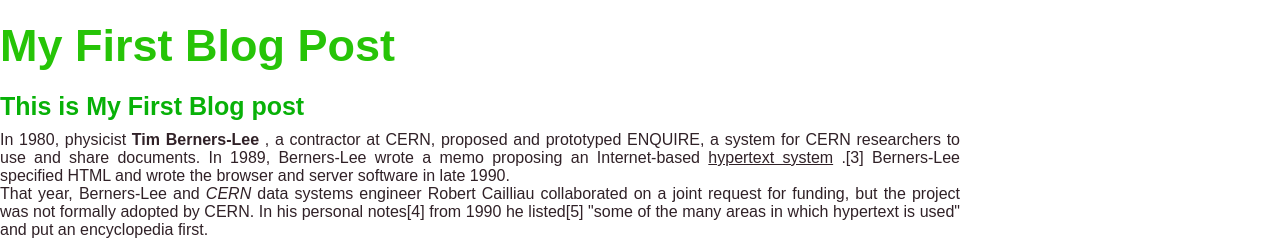
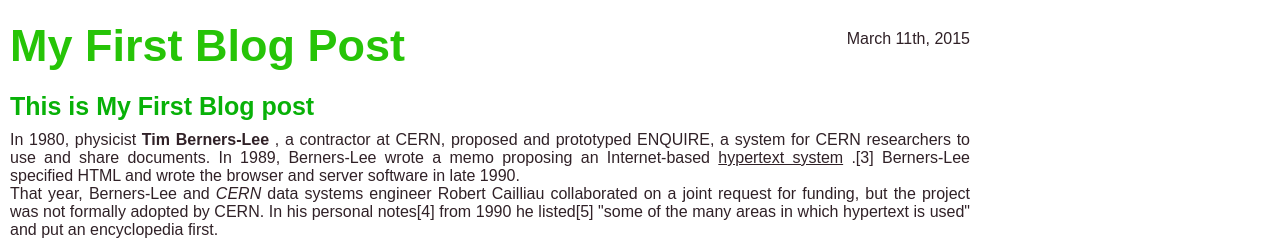
Before and after one commit to indra-rani/myfirstblogpost, a website: page index.html in a window 1280 px wide. Shown: the top 240 px of the page. Drawn offline with Linux system fonts and the light colour scheme.

Commit message:
Fixes Relative vs Absolute Element & added padding-left in Blog-post

```diff
--- a/index.html
+++ b/index.html
@@ -9,6 +9,7 @@
     <div class="container">
       <div class="blog-post">
         <h1> My First Blog Post</h1>
+        <p class="date"> March 11th, 2015 </p>
         <h2> This is My First Blog post</h2>
 
         <p class:"main-text">
--- a/style.css
+++ b/style.css
@@ -54,7 +54,9 @@
 .blog-post {
 width: 75%;
 float: left;
+padding-left: 10px;
 padding-right: 30px;
+position: relative;
 }
 
 .author-box {
@@ -90,5 +92,10 @@
 .blog-post img {
 height: 150px;
 width: auto;
+}
 
+.date {
+position: absolute;
+top: 10px;
+right: 30px;
 }
```
